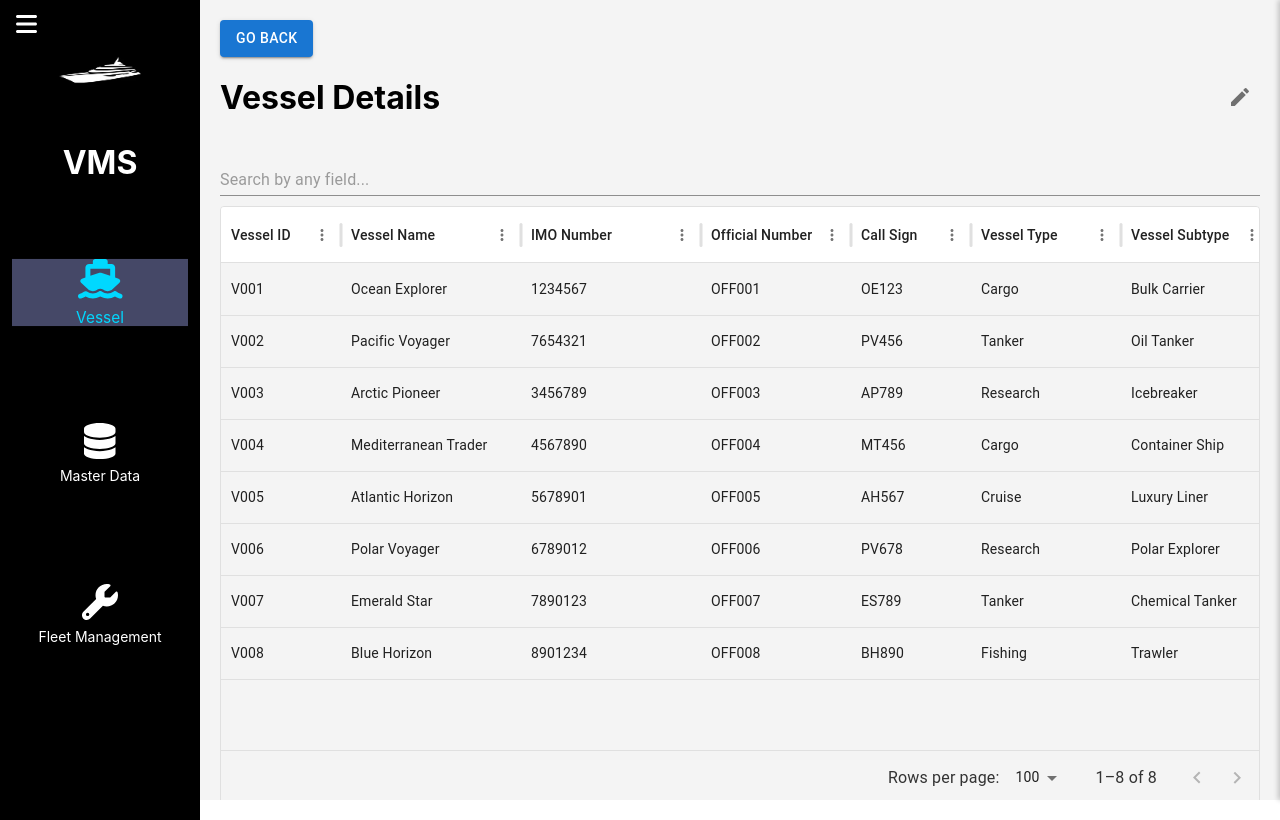
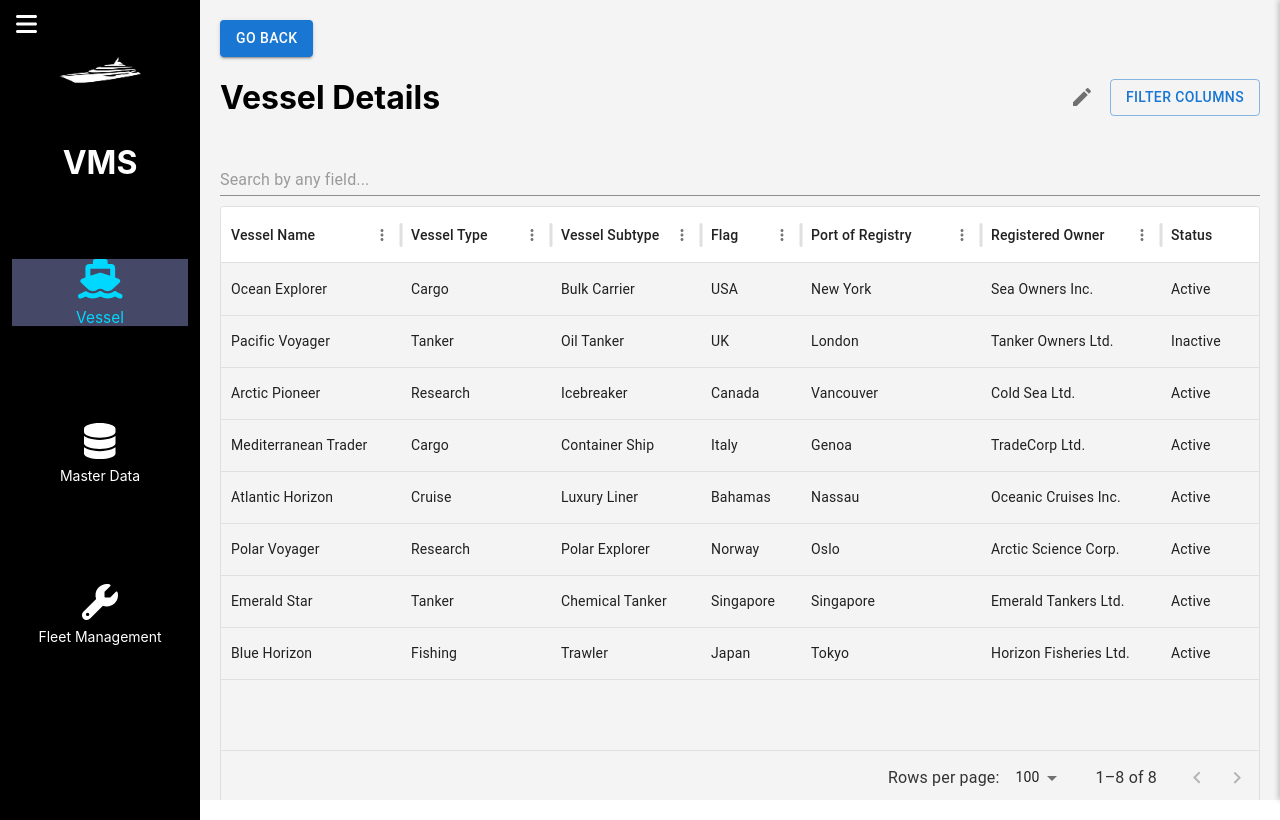
Before and after one commit to jeswinjose203/Vessel, a React (Create React App) app in the folder vessel/: page /vessel in a window 1280 px wide. Built offline with nearby package versions, Linux system fonts and the light colour scheme.

Commit message:
filter columns added

```diff
--- a/vessel/src/Vessel.js
+++ b/vessel/src/Vessel.js
@@ -1,11 +1,12 @@
-import React, { useState, useEffect } from 'react';
-import { DataGrid } from '@mui/x-data-grid';
-import { Box, Button, Input, IconButton } from '@mui/material';
-import { useNavigate } from 'react-router-dom';
+import React, { useState, useEffect } from 'react'; // Add useState and useEffect
+import { DataGrid } from '@mui/x-data-grid'; // Import DataGrid
+import { Box, Button, Input, Menu, MenuItem, Checkbox } from '@mui/material'; // Import Material-UI components
+import { useNavigate } from 'react-router-dom'; // Import useNavigate
+import VesselEditForm from './VesselEditForm'; // Import VesselEditForm component
+import { IconButton } from '@mui/material';
 import EditIcon from '@mui/icons-material/Edit';
-import VesselEditForm from './VesselEditForm'; // Import the VesselEditForm component
 
-const columns = [
+const allColumns = [
   { field: 'vessel_id', headerName: 'Vessel ID', width: 120 },
   { field: 'vessel_name', headerName: 'Vessel Name', width: 180 },
   { field: 'imo_number', headerName: 'IMO Number', width: 180 },
@@ -64,7 +65,22 @@ export default function Vessel() {
   const [searchTerm, setSearchTerm] = useState('');
   const [openDialog, setOpenDialog] = useState(false);
   const [selectedRow, setSelectedRow] = useState(null);
+  const [anchorEl, setAnchorEl] = useState(null);
   const navigate = useNavigate();
+
+  const defaultVisibleColumns = [
+    { field: 'vessel_name', headerName: 'Vessel Name', width: 180 },
+    { field: 'vessel_type', headerName: 'Vessel Type', width: 150 },
+    { field: 'vessel_subtype', headerName: 'Vessel Subtype', width: 150 },
+    { field: 'flag', headerName: 'Flag', width: 100 },
+    { field: 'port_of_registry', headerName: 'Port of Registry', width: 180 },
+    { field: 'registered_owner_name', headerName: 'Registered Owner', width: 180 },
+    { field: 'status', headerName: 'Status', width: 120 },
+    { field: 'remarks', headerName: 'Remarks', width: 200 },
+    { field: 'BuildYear', headerName: 'Build Year', width: 100 },
+  ];
+
+  const [visibleColumns, setVisibleColumns] = useState(defaultVisibleColumns);
 
   useEffect(() => {
     // Fetch data from the JSON file
@@ -78,25 +94,18 @@ export default function Vessel() {
     navigate(-1);
   };
 
-  const handleEditClick = (row) => {
-    setSelectedRow(row);
-    setOpenDialog(true); // Open the form dialog when editing a row
-  };
-
   const handleSave = (updatedVessel) => {
     setRows((prevRows) => {
       const index = prevRows.findIndex((vessel) => vessel.id === updatedVessel.id);
       if (index !== -1) {
-        // Update existing vessel
         const updatedRows = [...prevRows];
         updatedRows[index] = updatedVessel;
         return updatedRows;
       } else {
-        // Add new vessel
         return [...prevRows, updatedVessel];
       }
     });
-    setOpenDialog(false); // Close the dialog after saving
+    setOpenDialog(false);
   };
 
   const filteredVessels = rows.filter((vessel) =>
@@ -105,24 +114,54 @@ export default function Vessel() {
     )
   );
 
+  const handleFilterMenuClick = (event) => {
+    setAnchorEl(event.currentTarget);
+  };
+
+  const handleFilterMenuClose = () => {
+    setAnchorEl(null);
+  };
+  const handleEditClick = (row) => {
+    setSelectedRow(row);
+    setOpenDialog(true); // Open the form dialog when editing a row
+  };
+  const handleColumnToggle = (column) => {
+    setVisibleColumns((prev) =>
+      prev.includes(column)
+        ? prev.filter((col) => col.field !== column.field)
+        : [...prev, column]
+    );
+  };
+
   return (
     <Box sx={{ height: 600, width: '100%' }}>
-      {/* Go Back Button */}
       <Button variant="contained" color="primary" onClick={handleGoBack}>
         Go Back
       </Button>
 
-      {/* Header with Vessel Details and Edit Icon */}
       <Box sx={{ display: 'flex', justifyContent: 'space-between', alignItems: 'center', marginBottom: 2 }}>
         <h1>Vessel Details</h1>
-
-        {/* Edit Icon positioned to the right of the Vessel Details header */}
-        <IconButton onClick={() => handleEditClick(selectedRow)}>
-          <EditIcon />
-        </IconButton>
+        <Box sx={{ display: 'flex', gap: 1, alignItems: 'center' }}>
+    <IconButton onClick={() => handleEditClick(selectedRow)}>
+      <EditIcon />
+    </IconButton>
+    <Button variant="outlined" onClick={handleFilterMenuClick}>
+      Filter Columns
+    </Button>
+  </Box>
+        <Menu anchorEl={anchorEl} open={Boolean(anchorEl)} onClose={handleFilterMenuClose}>
+          {allColumns.map((column) => (
+            <MenuItem key={column.field}>
+              <Checkbox
+                checked={visibleColumns.includes(column)}
+                onChange={() => handleColumnToggle(column)}
+              />
+              {column.headerName}
+            </MenuItem>
+          ))}
+        </Menu>
       </Box>
 
-      {/* Search Bar */}
       <Input
         placeholder="Search by any field..."
         value={searchTerm}
@@ -130,10 +169,9 @@ export default function Vessel() {
         style={{ margin: '10px 0', width: '100%' }}
       />
 
-      {/* DataGrid Table */}
       <DataGrid
         rows={filteredVessels}
-        columns={columns}
+        columns={visibleColumns}
         pageSize={10}
         rowsPerPageOptions={[10, 20, 50]}
         disableSelectionOnClick
@@ -144,7 +182,6 @@ export default function Vessel() {
         }}
       />
 
-      {/* Vessel Edit Form */}
       <VesselEditForm
         open={openDialog}
         onClose={() => setOpenDialog(false)}
```
